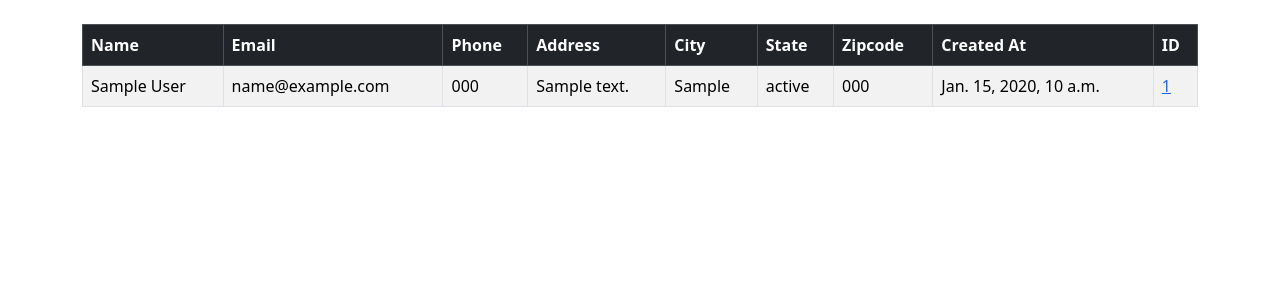
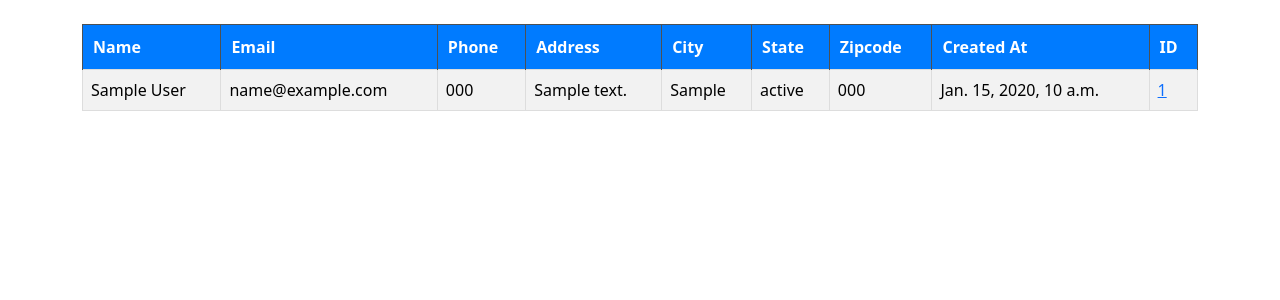
Before and after one commit to vignesh-06/crm_django, a Django app: page / in a window 1280 px wide. Shown: the part 56-356 px from the top of the page. Run offline with Django 4.2, Linux system fonts and the light colour scheme; a user stored in the database is signed in; tables that the repository leaves empty hold one stand-in row (values such as "Sample post").

Commit message:
Update home.html

```diff
--- a/website/templates/home.html
+++ b/website/templates/home.html
@@ -23,7 +23,7 @@
   </thead>
   <tbody>
 
-{% if records %}
+<!-- {% if records %}
 	{% for record in records %}
 		<tr>
 			<td>{{ record.first_name }} {{ record.last_name }}</td>
@@ -38,7 +38,24 @@
 		</tr>
 	{% endfor %}
 
+{% endif %} -->
+
+{% if records %}
+    {% for record in records %}
+        <tr class="{% if record.highlight %}highlighted{% endif %}">
+            <td class="record-data">{{ record.first_name }} {{ record.last_name }}</td>
+            <td class="record-data">{{ record.email }}</td>
+            <td class="record-data">{{ record.phone }}</td>
+            <td class="record-data">{{ record.address }}</td>
+            <td class="record-data">{{ record.city }}</td>
+            <td class="record-data">{{ record.state }}</td>
+            <td class="record-data">{{ record.zipcode }}</td>
+            <td class="record-data">{{ record.created_at }}</td>
+            <td class="record-data"><a href="{% url 'record' record.id %}">{{ record.id }}</a></td>
+        </tr>
+    {% endfor %}
 {% endif %}
+
 
 
 	  </tbody>
@@ -73,4 +90,43 @@
 
 {% endif %}
 
+
+<style>
+  .record-data {
+      color: rgb(3, 158, 231); /* Change to the desired text color */
+  }
+
+  .highlighted td {
+    background-color: white;
+    color: rgb(47, 0, 255); /* Change to the desired text color */
+}
+
+
+.table {
+  width: 100%;
+  border-collapse: collapse;
+}
+
+/* Style table headers */
+.table th {
+  background-color: #007bff; /* Blue background color */
+  color: #fff; /* White text color */
+  padding: 10px; /* Add padding */
+}
+
+/* Style table cells */
+.table td {
+  border: 1px solid #ddd; /* Add border */
+  padding: 8px; /* Add padding */
+}
+
+/* Add striped rows */
+.table tbody tr:nth-of-type(odd) {
+  background-color: #f9f9f9; /* Light gray background color */
+}
+
+</style>
+
+
+
 {% endblock %}
```
